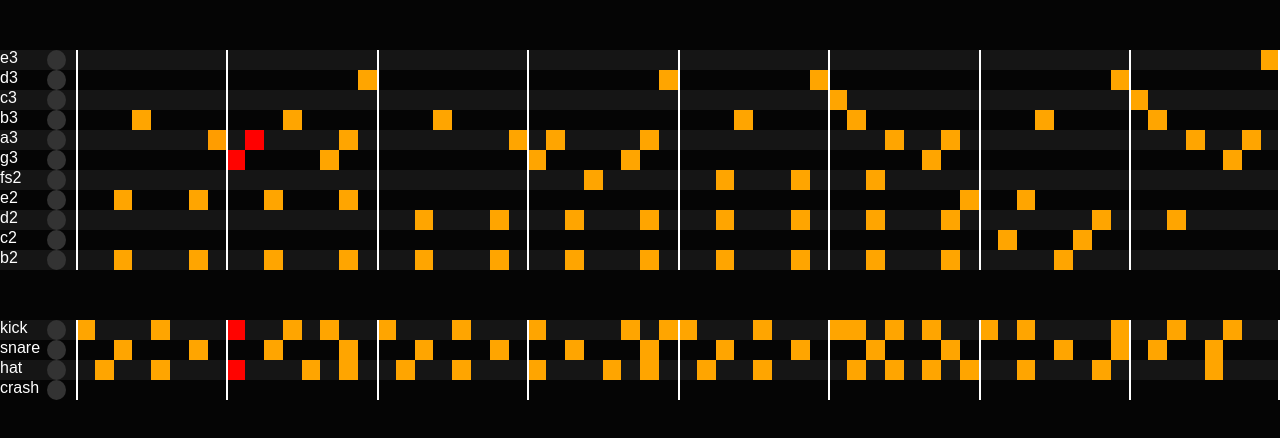
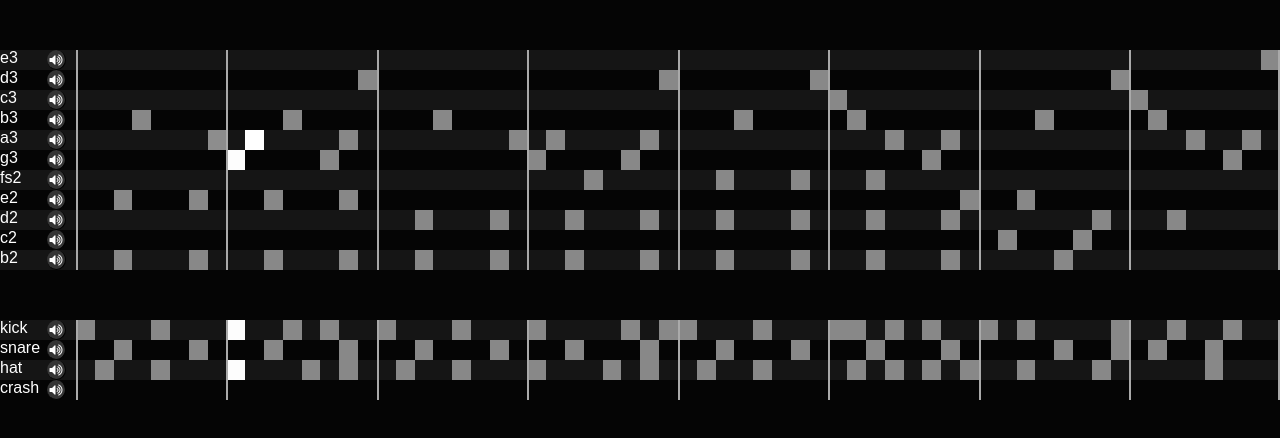
Before and after one commit to hanhee-song/marble_machine, a React (Create React App) app: page / in a window 1280 px wide. Shown: the top 438 px of the page. Built offline with nearby package versions, Linux system fonts and the light colour scheme.

Commit message:
add mute buttom

```diff
--- a/public/index.html
+++ b/public/index.html
@@ -11,6 +11,7 @@
     <link rel="manifest" href="%PUBLIC_URL%/manifest.json">
     <link rel="shortcut icon" href="%PUBLIC_URL%/favicon.ico">
     <link rel="stylesheet" href="styles.css">
+    <link rel="stylesheet" href="https://cdnjs.cloudflare.com/ajax/libs/font-awesome/4.7.0/css/font-awesome.min.css">
     <!--
       Notice the use of %PUBLIC_URL% in the tags above.
       It will be replaced with the URL of the `public` folder during the build.
--- a/public/styles.css
+++ b/public/styles.css
@@ -85,13 +85,23 @@ html {
 }
 
 .line-note-mute {
+  cursor: pointer;
   border-radius: 50%;
-  background-color: #333;
+  background-color: #353535;
+  border-bottom: 1px solid #000;
+  border-right: 1px solid #000;
+  color: #fff;
   height: 20px;
   width: 20px;
   margin-right: 10px;
   line-height: 20px;
+  font-size: 14px;
   text-align: center;
+}
+
+.line-note-mute.muted {
+  background-color: #222;
+  color: #bbb;
 }
 
 .line-square {
@@ -102,11 +112,11 @@ html {
 }
 
 .line-square.start-measure {
-  border-left: 2px solid white;
+  border-left: 2px solid #aaa;
 }
 
 .line-square:last-of-type {
-  border-right: 2px solid white;
+  border-right: 2px solid #aaa;
 }
 
 .line-square.wide {
@@ -114,7 +124,7 @@ html {
 }
 
 .line-square.active {
-  background-color: orange;
+  background-color: #888;
   /* transition: background 1s; */
 }
 
@@ -124,5 +134,5 @@ html {
 }
 
 .line-square.active.current {
-  background-color: red;
+  background-color: #fff;
 }
--- a/src/components/line.jsx
+++ b/src/components/line.jsx
@@ -18,25 +18,28 @@ class Line extends React.Component {
   }
 
   shouldComponentUpdate(nextProps, nextState) {
-    // It should update only when
-    // 1. props' currentBeat is even
-    // 2. && there is a truthy value at this.state.line at prop's current beat
-    // 3. Even if the above two don't hold, we should update
-      // if the previous beat's was truthy
-    // 4. We should also be able to update the component when state.line
-    // has changed
-
     return (
+      // It should update only when
+      // 1. props' currentBeat is even
+      // 2. && there is a truthy value at this.state.line at prop's current beat
       (
         nextProps.currentBeat % 2 === 0
         && this.state.line[Math.floor(nextProps.currentBeat / 2)]
       ) ||
+      // 3. Even if the above two don't hold, we should update
+      // if the previous beat's was truthy
       (
         this.props.currentBeat % 2 === 1
         && this.state.line[Math.floor(this.props.currentBeat / 2)]
       ) ||
+      // 4. We should also be able to update the component when state.line
+      // has changed
       (
         JSON.stringify(this.state.line) !== JSON.stringify(nextState.line)
+      ) ||
+      // 5. We should also update if state.muted has changed
+      (
+        this.state.muted !== nextState.muted
       )
     );
   }
@@ -50,17 +53,25 @@ class Line extends React.Component {
   }
 
   toggleMute() {
-    this.setState({ muted: !this.state.muted });
+    const instrument = this.props.instrument;
+    if (instrument.isMuted(this.props.note)) {
+      instrument.unmute(this.props.note);
+    } else {
+      instrument.mute(this.props.note);
+    }
+    this.setState({ muted: instrument.isMuted(this.props.note) });
   }
 
   handleClick(i) {
+    const instrument = this.props.instrument;
+    const note = this.props.note;
     return () => {
       if (this.state.line[i]) {
-        this.props.instrument.removeNote(this.props.note, i * 2);
-        this.setState({ line: this.props.instrument.getLine(this.props.note) });
+        instrument.removeNote(note, i * 2);
+        this.setState({ line: instrument.getLine(note) });
       } else {
-        this.props.instrument.addNote(this.props.note, i * 2);
-        this.setState({ line: this.props.instrument.getLine(this.props.note) });
+        instrument.addNote(note, i * 2);
+        this.setState({ line: instrument.getLine(note) });
       }
     };
   }
@@ -80,11 +91,14 @@ class Line extends React.Component {
   }
 
   render () {
+    const muted = this.state.muted ? "muted" : "";
     return (
       <div className="line">
         <div className="line-note-title">{this.props.note}</div>
-        <div className="line-note-mute"
-          onClick={this.toggleMute}></div>
+        <div className={`line-note-mute ${muted}`}
+          onClick={this.toggleMute}>
+          <i className={`fa fa-volume-${muted ? "off" : "up"}`} aria-hidden="true"></i>
+        </div>
         {this.renderSquares()}
       </div>
     );
```
